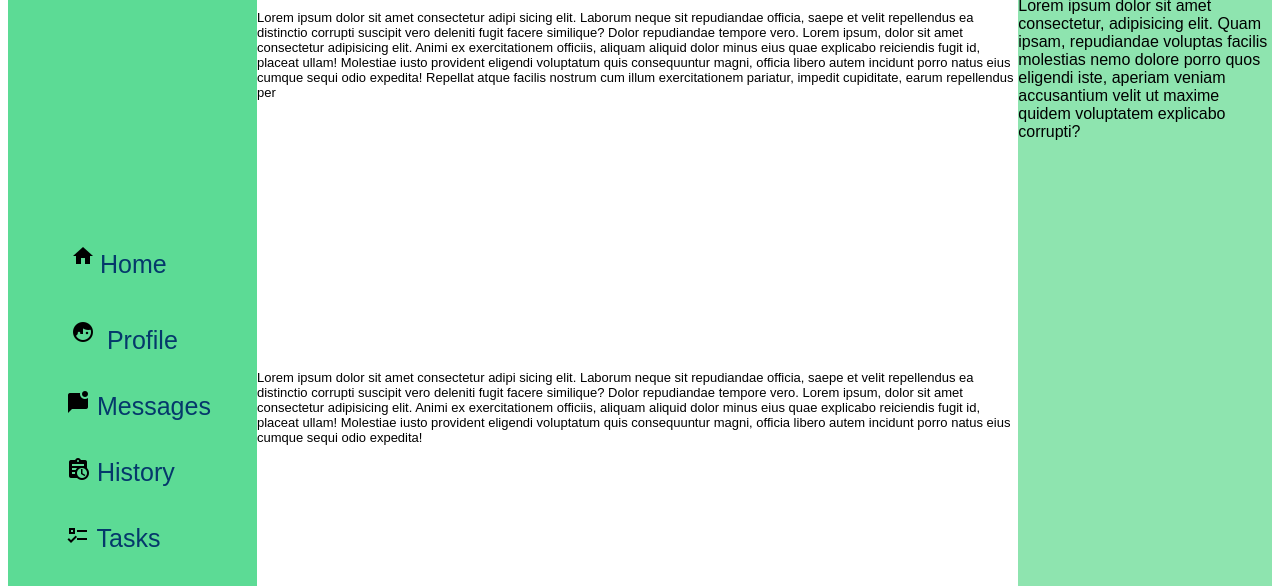
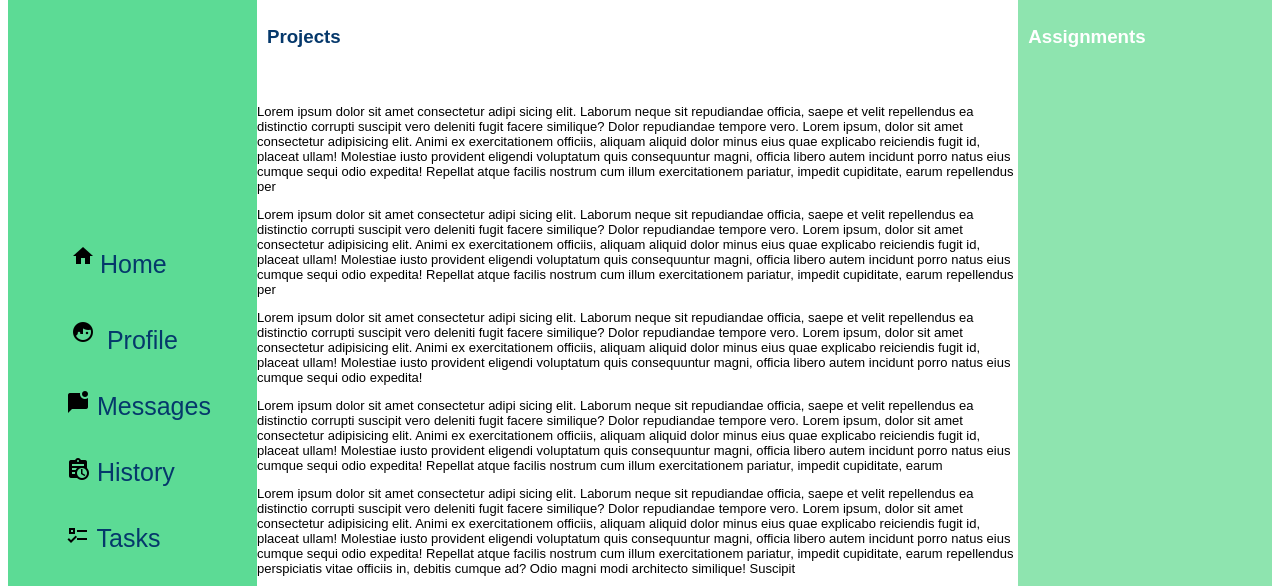
Before and after one commit to devanand98/Admin-Dashboard, a plain HTML site: page index.html in a window 1280 px wide. Shown: the part 214-800 px from the top of the page. Drawn offline with Linux system fonts and the light colour scheme.

Commit message:
Changed CSS

```diff
--- a/index.html
+++ b/index.html
@@ -60,7 +60,11 @@
 
         <div class="content">
             <div class="projects">
-
+                <h3>Projects</h3>
+                <div class="projectCard">
+                    <p>Lorem ipsum dolor sit amet consectetur adipi sicing elit. Laborum neque sit repudiandae officia, saepe et velit repellendus ea distinctio corrupti suscipit vero deleniti fugit facere similique? Dolor repudiandae tempore vero.
+                        Lorem ipsum, dolor sit amet consectetur adipisicing elit. Animi ex exercitationem officiis, aliquam aliquid dolor minus eius quae explicabo reiciendis fugit id, placeat ullam! Molestiae iusto provident eligendi voluptatum quis consequuntur magni, officia libero autem incidunt porro natus eius cumque sequi odio expedita! Repellat atque facilis nostrum cum illum exercitationem pariatur, impedit cupiditate, earum repellendus per</p>
+                </div>
                 <div class="projectCard">
                     <p>Lorem ipsum dolor sit amet consectetur adipi sicing elit. Laborum neque sit repudiandae officia, saepe et velit repellendus ea distinctio corrupti suscipit vero deleniti fugit facere similique? Dolor repudiandae tempore vero.
                         Lorem ipsum, dolor sit amet consectetur adipisicing elit. Animi ex exercitationem officiis, aliquam aliquid dolor minus eius quae explicabo reiciendis fugit id, placeat ullam! Molestiae iusto provident eligendi voluptatum quis consequuntur magni, officia libero autem incidunt porro natus eius cumque sequi odio expedita! Repellat atque facilis nostrum cum illum exercitationem pariatur, impedit cupiditate, earum repellendus per</p>
@@ -81,6 +85,7 @@
             </div>
 
             <div class="rightbar">
+                <h3>Assignments</h3>
                 Lorem ipsum dolor sit amet consectetur, adipisicing elit. Quam ipsam, repudiandae voluptas facilis molestias nemo dolore porro quos eligendi iste, aperiam veniam accusantium velit ut maxime quidem voluptatem explicabo corrupti?
             </div>
 
--- a/style.css
+++ b/style.css
@@ -61,11 +61,13 @@
     .sidebar{
         display: grid;
         grid-column: span 1;
-        grid-row: span 2;
+        grid-row: 1 /3;
         grid-template-rows: 1fr 2fr 2fr;
         background-color: #5cdb95 ;
         justify-content: center;
         align-items: center;
+        min-height: 100vh;
+
     }
 
 
@@ -103,11 +105,17 @@
 
     }
 
-    .projects{
+    /* .projects{
         display: grid;
         grid-template-columns: repeat(auto-fit,minmax(450px,1fr));
-        grid-template-rows: repeat(auto-fit,minmax(200px,1fr));
-        gap: 20px ;
+        /* grid-template-rows: repeat(auto-fit,minmax(10px,1fr));
+        gap: 20px;
+    } */
+    .projects h3{
+        color:#05386B;
+        display: grid;
+        grid-column: span 2 ;
+        grid-template-rows: 50px auto;
     }
 
     .projectCards{
```
